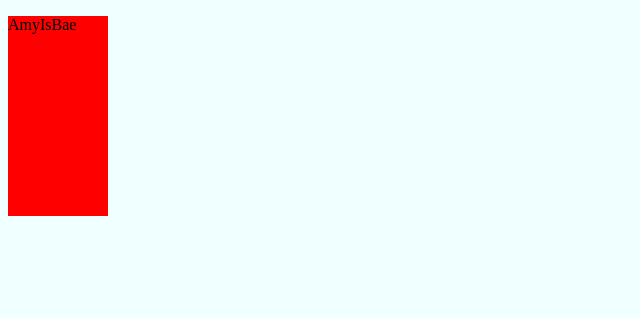
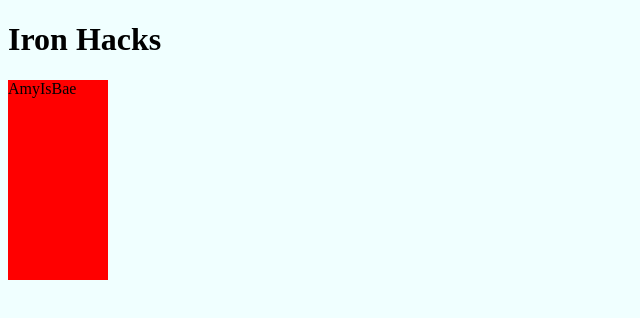
Before and after one commit to Mitchell-Crumbley/Assignment-Repo-30, a plain HTML site: page index.html in a window 1280 px wide. Shown: the whole page, without its empty margins (0-640 px from the left). Drawn offline with Linux system fonts and the light colour scheme.

Commit message:
added h1

```diff
--- a/index.html
+++ b/index.html
@@ -7,6 +7,7 @@
   <title>Document</title>
 </head>
 <body>
+  <h1>Iron Hacks</h1>
   <div class="testdiv">
     <p>AmyIsBae</p>
   </div>
```
